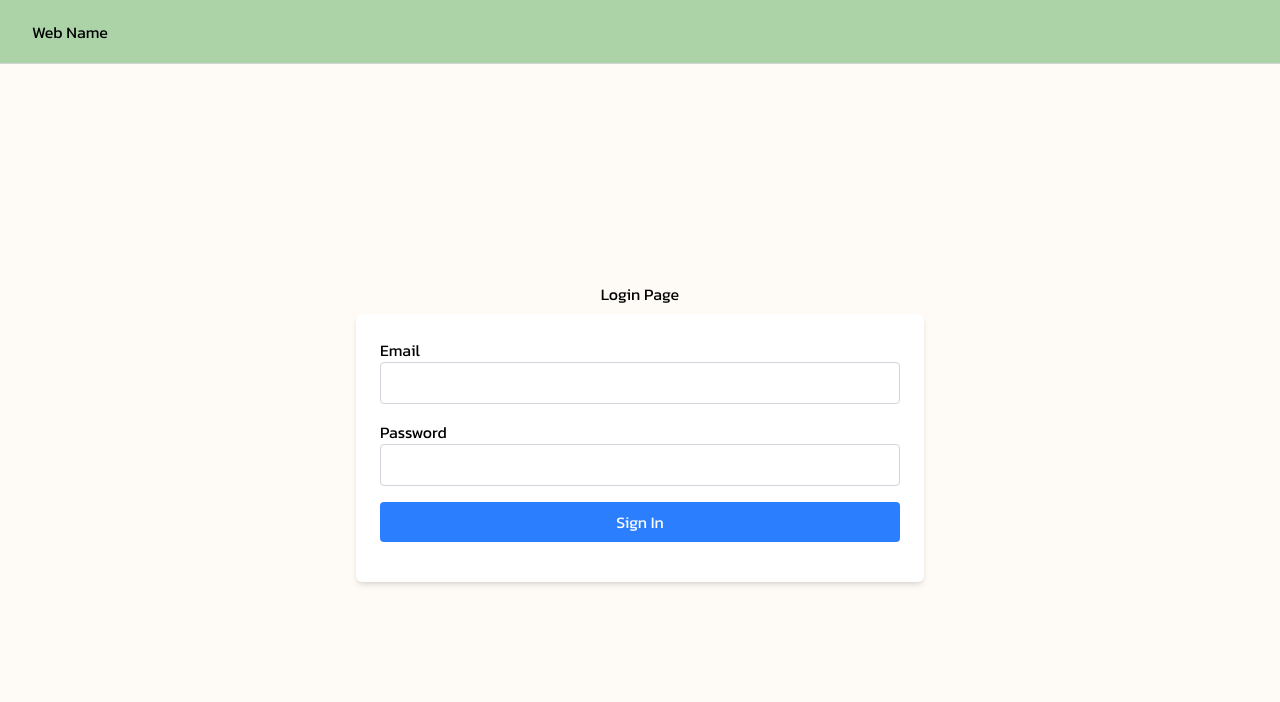
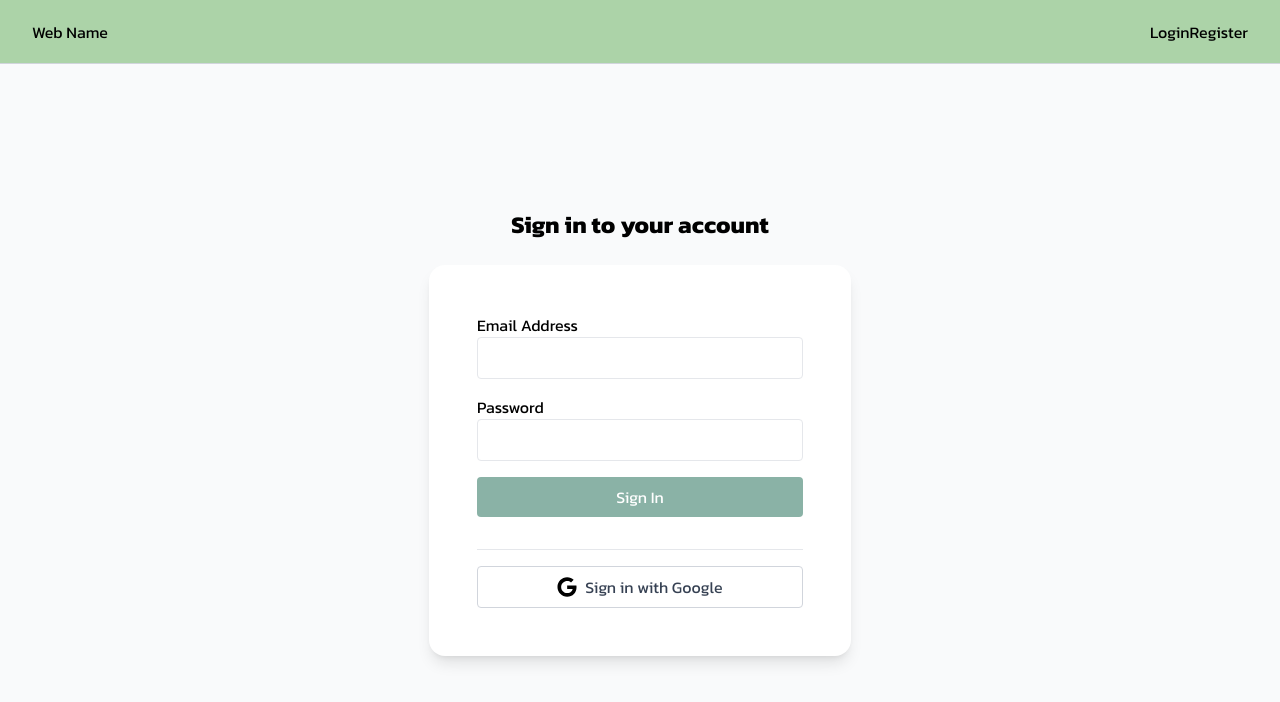
Before and after one commit to Droped17/relieve-project, a Next.js app: page /en/login in a window 1280 px wide. Shown: the top 702 px of the page. Built offline with nearby package versions, Linux system fonts and the light colour scheme; no server answers.

Commit message:
[add]: validation for login

```diff
--- a/src/app/[locale]/(auth)/login/_components/LoginForm.tsx
+++ b/src/app/[locale]/(auth)/login/_components/LoginForm.tsx
@@ -1,20 +1,28 @@
 "use client"
 
+import Button from "@/src/components/atoms/Button"
+import Divider from "@/src/components/atoms/Divider"
+import Input from "@/src/components/atoms/Input"
 import { signIn } from "next-auth/react"
 import { useParams } from "next/navigation"
 import { FormEvent, useState } from "react"
+import { LoginSchema } from "../loginSchema"
 
 interface IFormData {
     email: string
     password: string
 }
+
 const LoginForm = () => {
     const [formData,setFormData] = useState<IFormData>({
         email: '',
         password: ''
     });
+    const [error, setError] = useState<Record<string, string[]>>({});
 
     const param = useParams()
+    const schema = LoginSchema()
+
 
     const handleOnChange = (e: React.ChangeEvent<HTMLInputElement>) => {
         setFormData((prev) => ({
@@ -26,53 +34,38 @@ const LoginForm = () => {
     const handleSubmit = async (e: FormEvent) => {
         e.preventDefault()
         try {
+            const validatedFormData = schema.safeParse(formData)
+            if (validatedFormData.success) {
+                console.log('SUCCESS');
                 await signIn('credentials', {
                     redirect: true,
                     callbackUrl: `/${param.locale}/homepage`,
                     email: formData.email,
                     password: formData.password,
                 })
+            }
+            else {
+                console.log(validatedFormData.error.format());
+                setError(validatedFormData.error.flatten().fieldErrors)
+            }
         } catch (error) {
             console.log('error', error)
         }
     }
 
+    console.log(error.email);
+
     return (
         <form
         onSubmit={handleSubmit}
-        className="bg-white p-6 rounded-md shadow-md"
+        className="p-12 rounded-2xl shadow-lg bg-white"
     >
-        <div className="mb-4">
-            <label htmlFor="email">Email</label>
-            <input
-                id="email"
-                type="email"
-                name="email"
-                value={formData.email}
-                onChange={handleOnChange}
-                required
-                className="w-full border border-gray-300 px-3 py-2 rounded" // Added border
-            />
-        </div>
-        <div className="mb-4">
-            <label htmlFor="password">Password</label>
-            <input
-                id="password"
-                type="password"
-                name="password"
-                value={formData.password}
-                onChange={handleOnChange}
-                required
-                className="w-full border border-gray-300 px-3 py-2 rounded" // Added border
-            />
-        </div>
+        <div className="flex flex-col gap-4">
+        <Input id="email" type="email" name="email" value={formData.email} onChange={handleOnChange} label="Email Address" error={error.email}/>
+        <Input id="password" type="password" name="password" value={formData.password} onChange={handleOnChange} label="Password" error={error.password}/>
+        <Button title="Sign In" type="submit"/>
+        <Divider />
         <button
-            type="submit"
-            className="w-full bg-blue-500 text-white py-2 rounded mb-4"
-        >
-            Sign In
-        </button>{' '}
-        {/* <button
             type="button"
             onClick={() => signIn('google')}
             className="w-full flex items-center justify-center gap-2 bg-white border border-gray-300 text-gray-700 py-2 rounded"
@@ -86,7 +79,8 @@ const LoginForm = () => {
                 <path d="M488 261.8C488 403.3 391.1 504 248 504 110.8 504 0 393.2 0 256S110.8 8 248 8c66.8 0 123 24.5 166.3 64.9l-67.5 64.9C258.5 52.6 94.3 116.6 94.3 256c0 86.5 69.1 156.6 153.7 156.6 98.2 0 135-70.4 140.8-106.9H248v-85.3h236.1c2.3 12.7 3.9 24.9 3.9 41.4z" />
             </svg>
             Sign in with Google
-        </button> */}
+        </button>
+        </div>
     </form>
     )
 }
--- /dev/null
+++ b/src/app/[locale]/(auth)/login/loginSchema.ts
@@ -0,0 +1,18 @@
+import { z } from "zod"
+
+// [TODO]: Localization Error Message
+// t: (key: string) => string
+export const LoginSchema = () => {
+   return z.object({
+        email: z.string().email({ message: 'Invalid email' }).trim(),
+        password: z.string().min(8, { message: 'Invalid password' }).trim().refine(
+            (value) => /[A-Z]/.test(value) // At least one uppercase letter
+        )
+            .refine(
+                (value) => /[!@#$%^&*(),.?":{}|<>]/.test(value) // At least one special character
+            )
+            .refine(
+                (value) => /\d/.test(value) // At least one number
+            ),
+    })
+}
--- a/src/app/[locale]/(auth)/login/page.tsx
+++ b/src/app/[locale]/(auth)/login/page.tsx
@@ -3,10 +3,14 @@ import LoginForm from "./_components/LoginForm"
 
 const Login = () => {
     return (
-        <div className="flex flex-col items-center justify-center h-[calc(100vh-64px)]">
-            <div className="w-[600px] px-4 flex flex-col gap-2">
+        <div className="flex flex-col items-center justify-center h-[calc(100vh-64px)] bg-fade-gray">
+            <div className="max-w-[600px] flex flex-col gap-6 p-4">
+                <div>
+                {/* ICON */}
+                {/* [TODO]: Add Icon */}
                 {/* Header Title*/}
-                <HeaderText title="Login Page" className="text-center" />
+                <HeaderText title="Sign in to your account" className="text-center text-2xl font-semibold" />
+                </div>
                 {/* Login Form*/}
                 <LoginForm />
             </div>
--- a/src/app/[locale]/(auth)/register/_components/RegisterForm.tsx
+++ b/src/app/[locale]/(auth)/register/_components/RegisterForm.tsx
@@ -1,5 +1,7 @@
 "use client"
 
+import Button from "@/src/components/atoms/Button";
+import Input from "@/src/components/atoms/Input";
 // import { REGISTER_USER } from "@/src/app/graphql/mutations/user.mutation";
 import { gql, useMutation } from "@apollo/client";
 import { signIn } from "next-auth/react";
@@ -47,11 +49,6 @@ const RegisterForm = () => {
 
     const param = useParams()
 
-    /* Handle Loading, Error */
-    // if (loading) return <LoadingTable />
-    // if (isError(error)) return <Error />
-
-
     const [createUser] = useMutation(CREATE_USER, {
         onCompleted: (data) => {
             // Auto Login with NextAuth
@@ -88,45 +85,13 @@ const RegisterForm = () => {
     }
 
     return (
-        <form onSubmit={handleSubmit} className="flex flex-col gap-2">
-            <label>Firstname</label>
-            <input type="text"
-                className="border p-2 border-gray-200 rounded-sm"
-                value={formData.firstName}
-                id="firstName"
-                name="firstName"
-                onChange={handleOnChange} />
-            <label>Lastname</label>
-            <input type="text"
-                className="border p-2 border-gray-200 rounded-sm"
-                value={formData.lastName}
-                id="lastName"
-                name="lastName"
-                onChange={handleOnChange} />
-
-            <label>Email</label>
-            <input type="text"
-                className="border p-2 border-gray-200 rounded-sm"
-                value={formData.email}
-                id="email"
-                name="email"
-                onChange={handleOnChange} />
-
-            <label>Password</label>
-            <input type="password"
-                className="border p-2 border-gray-200 rounded-sm"
-                value={formData.password}
-                id="password"
-                name="password"
-                onChange={handleOnChange} />
-            <label>Phone</label>
-            <input type="text"
-                className="border p-2 border-gray-200 rounded-sm"
-                value={formData.phone}
-                id="phone"
-                name="phone"
-                onChange={handleOnChange} />
-            <button type="submit" className="p-2 bg-green-300 hover:bg-green-400 transition cursor-pointer rounded-md text-white font-bold">Register</button>
+        <form onSubmit={handleSubmit} className="flex flex-col gap-2 p-12 rounded-2xl shadow-lg bg-white">
+            <Input id="firstName" name="firstName" type="text" value={formData.firstName} onChange={handleOnChange} label="Firstname" />
+            <Input id="lastName" name="lastName" type="text" value={formData.lastName} onChange={handleOnChange} label="Lastname" />
+            <Input id="email" name="email" type="email" value={formData.email} onChange={handleOnChange} label="Email" />
+            <Input id="password" name="password" type="password" value={formData.password} onChange={handleOnChange} label="Password" />
+            <Input id="phone" name="phone" type="text" value={formData.phone} onChange={handleOnChange} label="Phone" />
+            <Button type="submit" title="Register" />
         </form>
     )
 }
--- a/src/app/[locale]/(auth)/register/page.tsx
+++ b/src/app/[locale]/(auth)/register/page.tsx
@@ -3,11 +3,15 @@ import RegisterForm from "./_components/RegisterForm";
 
 const Register = () => {
     return (
-        <div className="flex flex-col items-center justify-center h-[calc(100vh-64px)]">
-            <div className="w-[600px] px-4 flex flex-col gap-2">
+        <div className="flex flex-col items-center justify-center h-[calc(100vh-64px)] bg-fade-gray">
+            <div className="max-w-[600px] flex flex-col gap-6 p-4">
+                <div>
+                {/* ICON */}
+                {/* [TODO]: Add Icon */}
                 {/* Header Title*/}
-                <HeaderText title="Register Page" className="text-center"/>
-                {/* Register Form */}
+                <HeaderText title="Sign up to your account" className="text-center text-2xl font-semibold" />
+                </div>
+                {/* Register Form*/}
                 <RegisterForm />
             </div>
 
--- a/src/app/[locale]/layout.tsx
+++ b/src/app/[locale]/layout.tsx
@@ -30,7 +30,7 @@ export default async function LocaleLayout({
 
   return (
     <html lang={locale} className={kanit.className}>
-      <body className='bg-[#FEFAF6]'>
+      <body className=''>
         {/* Apollo */}
         <ApolloProviders>
           {/* Localization */}
--- a/src/app/style/globals.css
+++ b/src/app/style/globals.css
@@ -15,5 +15,6 @@
     --color-tertiary: #3E3F5B;
     --color-error: #ED1C24;
     --color-warning: #FFB051;
+    --color-fade-gray: #F9FAFB;
 
 }
--- /dev/null
+++ b/src/components/atoms/Button.tsx
@@ -0,0 +1,14 @@
+interface ButtonProps {
+    title: string
+    className?: string
+    onClick?: () => void
+    type: "button" | "submit" | "reset" | undefined
+}
+
+const Button = ({className,title,onClick,type}: ButtonProps) => {
+    return (
+        <button onClick={onClick} type={type} className={`${className} cursor-pointer w-full bg-primary text-white py-2 rounded mb-4`}>{title}</button>
+    )
+}
+
+export default Button
--- /dev/null
+++ b/src/components/atoms/Input.tsx
@@ -0,0 +1,32 @@
+import { ChangeEvent } from "react"
+
+interface InputProps {
+    id: string
+    type: string
+    name: string
+    value: any
+    onChange: (event: ChangeEvent<HTMLInputElement>) =>  void
+    className?: string
+    label?: string
+    error?: string[]
+}
+
+const Input = ({id,type,name,value,onChange,className,label,error}: InputProps) => {
+    return (
+        <div>
+        {label && <label>{label}</label>}
+        <input
+            id={id}
+            type={type}
+            name={name}
+            value={value}
+            onChange={onChange}
+            required
+            className={`${className} ${error && 'border-red-500'} w-full border border-gray-200 focus:border-green-800 outline-none transition px-3 py-2 rounded`}
+        />
+        {error && <p className="text-red-500 text-sm">{error}</p>}
+        </div>
+    )
+}
+
+export default Input
--- a/src/components/organisms/Header.tsx
+++ b/src/components/organisms/Header.tsx
@@ -35,6 +35,12 @@ const Header = () => {
                     <Link href={`/en/register`}>Register</Link></div>}
             </div>
 
+<div>
+<Link href={`/en/login`}>Login</Link>
+<Link href={`/en/register`}>Register</Link>
+
+</div>
+
         </header>
     )
 }
```
Lines whose indentation alone changed are shown as unchanged.
